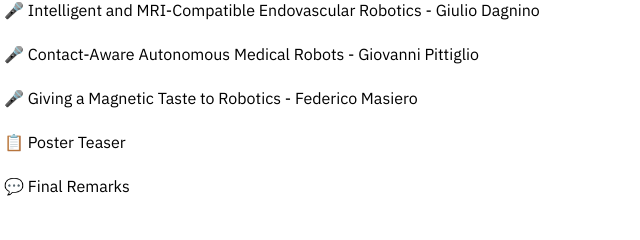
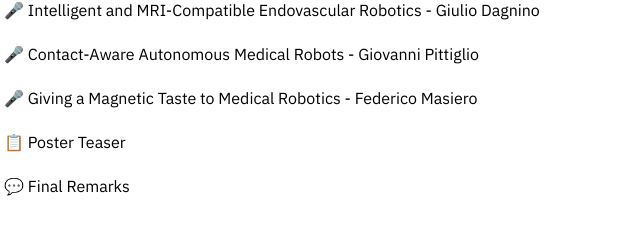
Before and after one commit to ISMR25-PushMedRob/Workshop, a plain HTML site: page index.html in a window 1280 px wide. Shown: the part 5000-5240 px from the top of the page, 349-989 px from the left. Drawn offline with Linux system fonts and the light colour scheme.

Commit message:
index.html

```diff
--- a/index.html
+++ b/index.html
@@ -350,7 +350,7 @@
           <tr><td style="padding: 12px;"><strong>10:00 – 10:30</strong></td><td style="padding: 12px;">☕ Coffee Break</td></tr>
           <tr><td style="padding: 12px;"><strong>10:30 – 10:50</strong></td><td style="padding: 12px;">🎤 Intelligent and MRI-Compatible Endovascular Robotics - Giulio Dagnino </td></tr>
           <tr><td style="padding: 12px;"><strong>10:50 – 11:10</strong></td><td style="padding: 12px;">🎤 Contact-Aware Autonomous Medical Robots - Giovanni Pittiglio </td></tr>
-          <tr><td style="padding: 12px;"><strong>11:10 – 11:30</strong></td><td style="padding: 12px;">🎤 Giving a Magnetic Taste to Robotics - Federico Masiero </td></tr>
+          <tr><td style="padding: 12px;"><strong>11:10 – 11:30</strong></td><td style="padding: 12px;">🎤 Giving a Magnetic Taste to Medical Robotics - Federico Masiero </td></tr>
           <tr><td style="padding: 12px;"><strong>11:30 – 12:00</strong></td><td style="padding: 12px;">📋 Poster Teaser</td></tr>
           <tr><td style="padding: 12px;"><strong>12:00 – 12:15</strong></td><td style="padding: 12px;">💬 Final Remarks</td></tr>
         </tbody>
```
